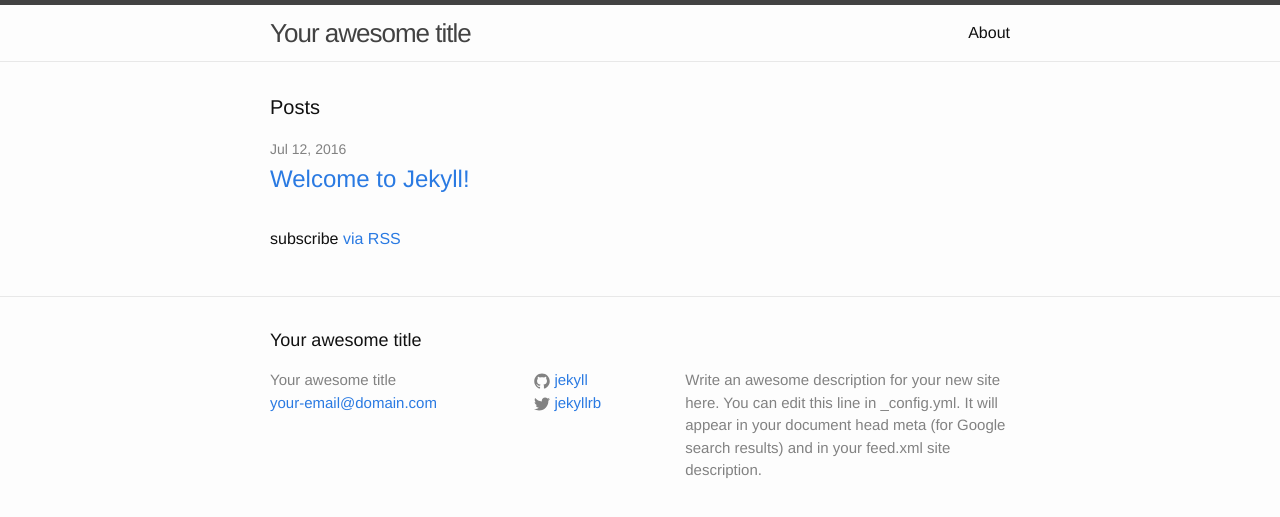
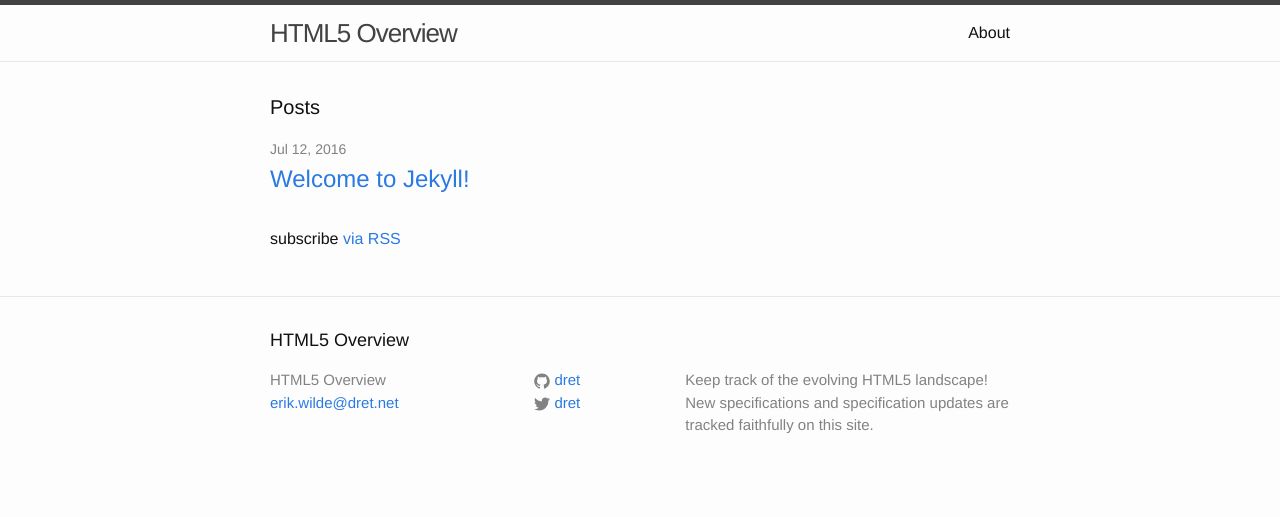
Before and after one commit to dret/HTML5-overview, a Jekyll site: the page built from index.html, in a window 1280 px wide. Shown: the top 517 px of the page. Built offline with Jekyll 4.4.1, drawn with Linux system fonts in a browser that asks for light colours.

Commit message:
playing with the config

```diff
--- a/_config.yml
+++ b/_config.yml
@@ -6,16 +6,15 @@
 # 'jekyll serve'. If you change this file, please restart the server process.
 
 # Site settings
-title: Your awesome title
-email: your-email@domain.com
+title: HTML5 Overview
+email: erik.wilde@dret.net
 description: > # this means to ignore newlines until "baseurl:"
-  Write an awesome description for your new site here. You can edit this
-  line in _config.yml. It will appear in your document head meta (for
-  Google search results) and in your feed.xml site description.
-baseurl: "" # the subpath of your site, e.g. /blog
-url: "http://yourdomain.com" # the base hostname & protocol for your site
-twitter_username: jekyllrb
-github_username:  jekyll
+  Keep track of the evolving HTML5 landscape! New specifications and
+  specification updates are tracked faithfully on this site.
+baseurl: "/HTML5-Overview" # the subpath of your site, e.g. /blog
+url: "http://dret.github.io" # the base hostname & protocol for your site
+twitter_username: dret
+github_username:  dret
 
 # Build settings
 markdown: kramdown
```
